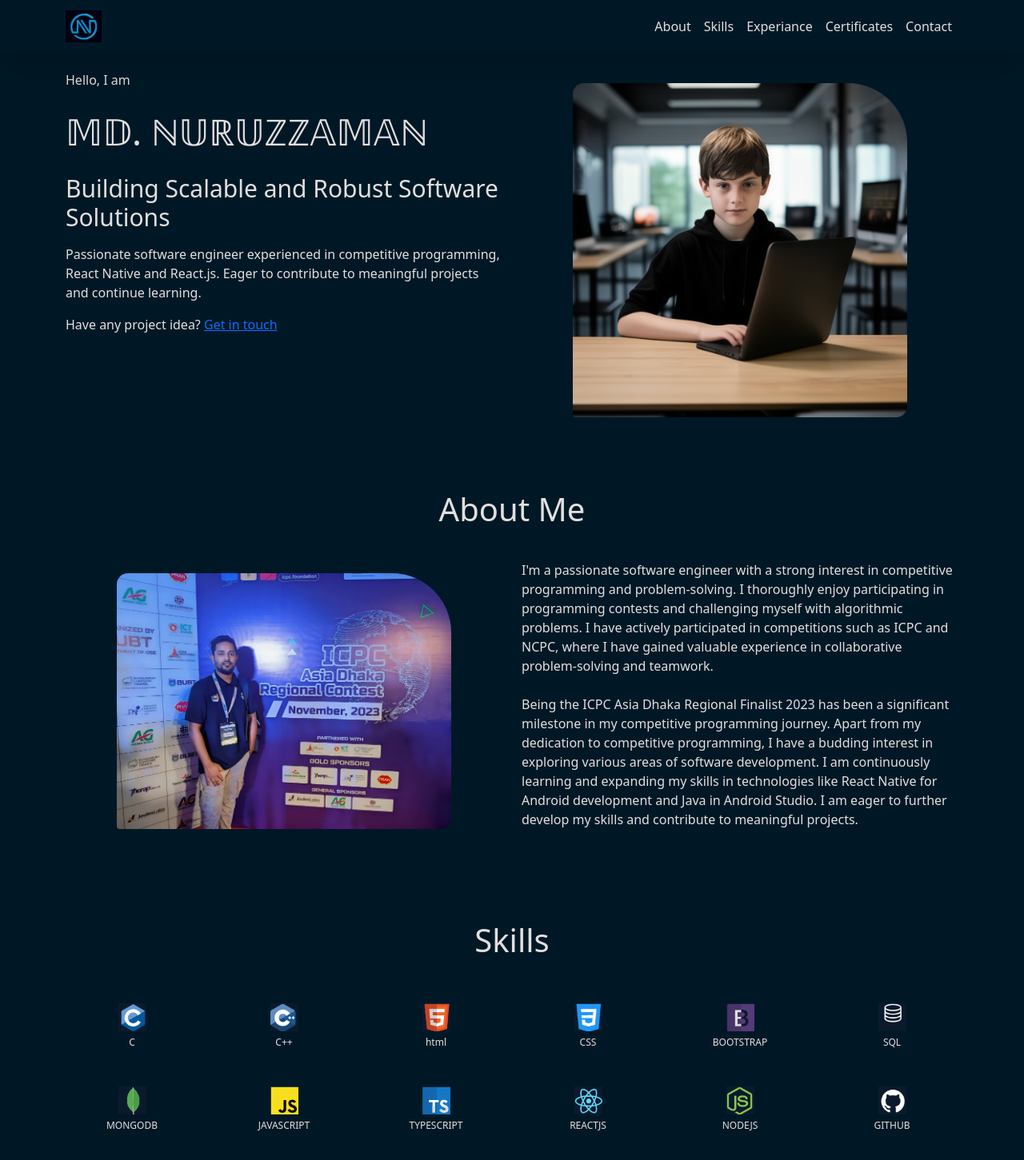
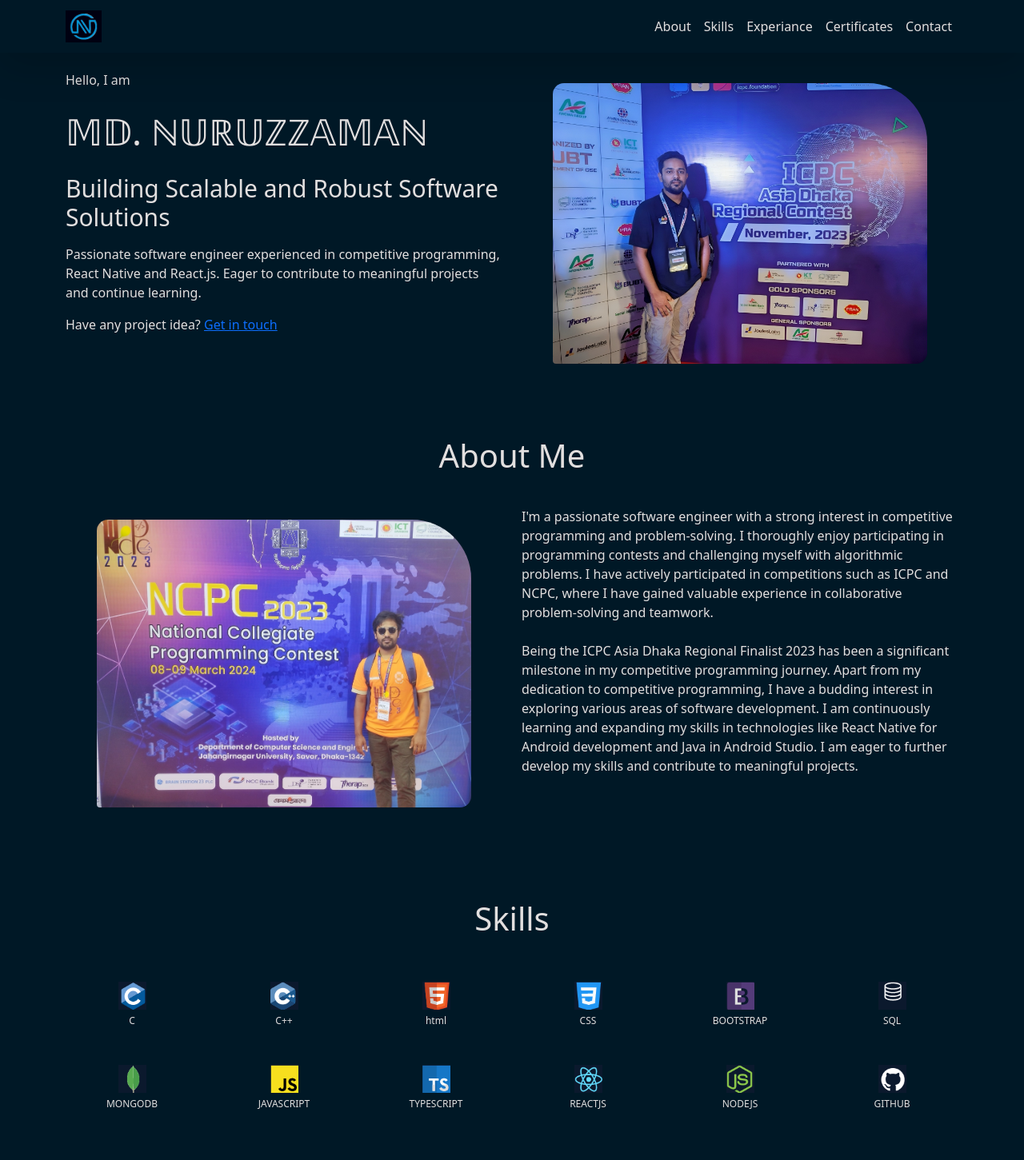
Before and after one commit to jaman24/jaman24.github.io, a plain HTML site: page index.html in a window 1280 px wide. Shown: the top 1451 px of the page at 80% size. Drawn offline with nearby package versions, Linux system fonts and the light colour scheme.

Commit message:
image added

```diff
--- a/css/style.css
+++ b/css/style.css
@@ -39,7 +39,7 @@ body {
   padding-top: 75px;
 }
 .about-img {
-  width: 450px;
+  width: 500px;
   height: auto;
   border-radius: 30px 90px 30px 20px;
 }
--- a/index.html
+++ b/index.html
@@ -83,7 +83,7 @@
         <div class="col-xl-6 col-lg-6 col-md-12 col-sm-12 col-12 about-img-sec">
           <img
             class="p-3 about-img"
-            src="./assets/herologo.png"
+            src="./assets/me2.png"
             alt="hero-img"
           />
         </div>
@@ -96,7 +96,7 @@
     <div class="container section-padding mb-4">
       <div class="row">
         <div class="col-xl-6 col-lg-6 col-md-12 col-sm-12 col-12 about-img-sec">
-          <img class="p-3 about-img" src="./assets/me2.png" alt="my-picture" />
+          <img class="p-3 about-img" src="./assets/jk.jpg" alt="my-picture" />
         </div>
         <div class="col-xl-6 col-lg-6 col-md-12 col-sm-12 col-12">
           <p>
```
Also changed, not shown: assets/jk.jpg (added), assets/me.jpeg (added).
